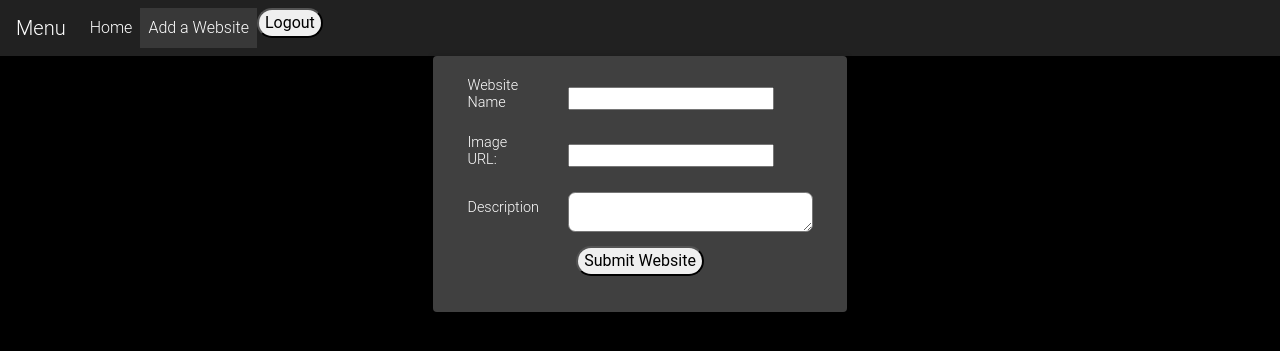
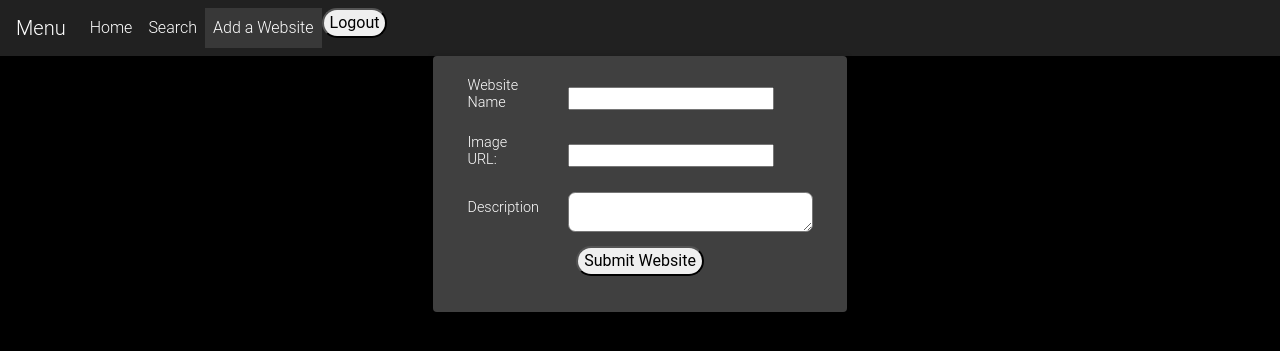
Before and after one commit to right-rating/root, a PHP site: page /right_review_codebase/new_website.php in a window 1280 px wide. Shown: the top 351 px of the page. Run offline with PHP 8.4, Linux system fonts and the light colour scheme; some libraries are stand-ins or nearby versions; some web fonts are replaced.

Commit message:
Add link to serch page to local nav

```diff
--- a/right_review_codebase/pagetools/page-top.php
+++ b/right_review_codebase/pagetools/page-top.php
@@ -6,8 +6,11 @@
 
     <div class="collapse navbar-collapse" id="collapsibleNavbar">
         <ul class="navbar-nav mr-auto">
-            <li class="nav-item">
+            <li class="nav-item nav_to_home">
                 <a class="nav-link" href="index.php">Home<span class="sr-only">(current)</span></a>
+            </li>
+            <li class="nav-item nav_to_search">
+                <a class="nav-link" href="search.html">Search<span class="sr-only">(current)</span></a>
             </li>
             <li class="nav-item nav_to_new_webpage">
                 <a class="nav-link" href="new_website.php">Add a Website</a>
```
